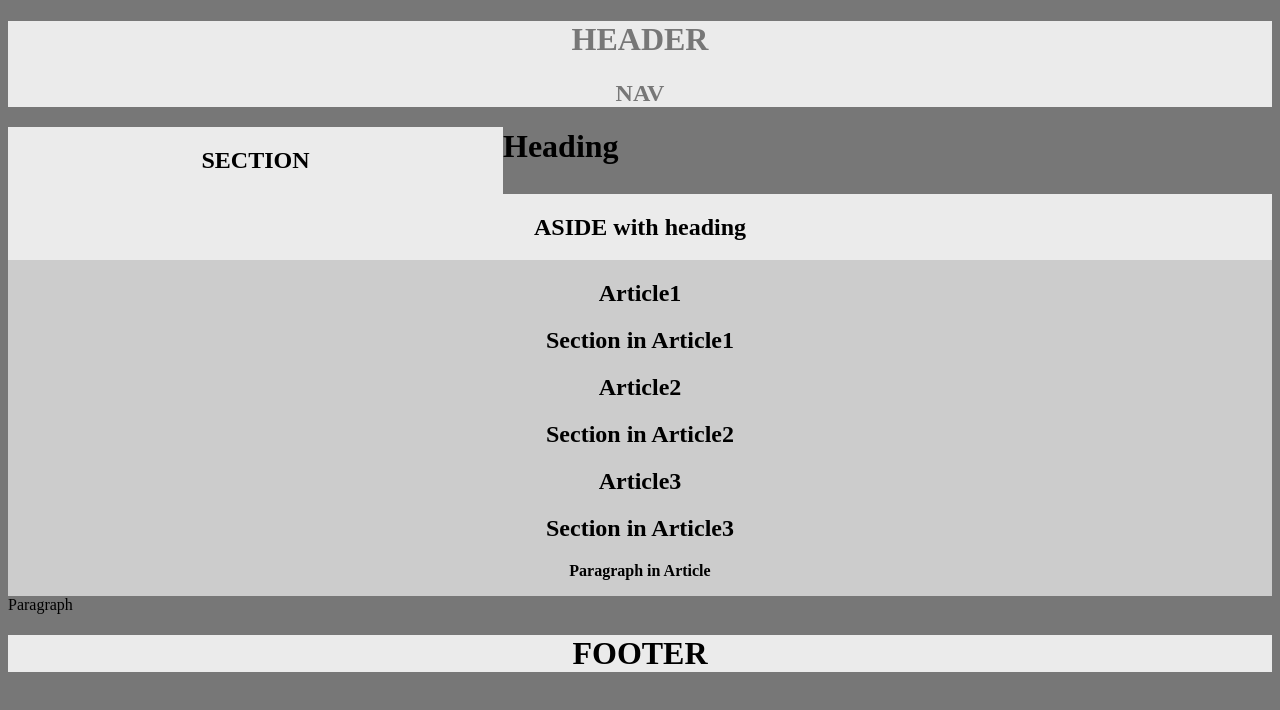
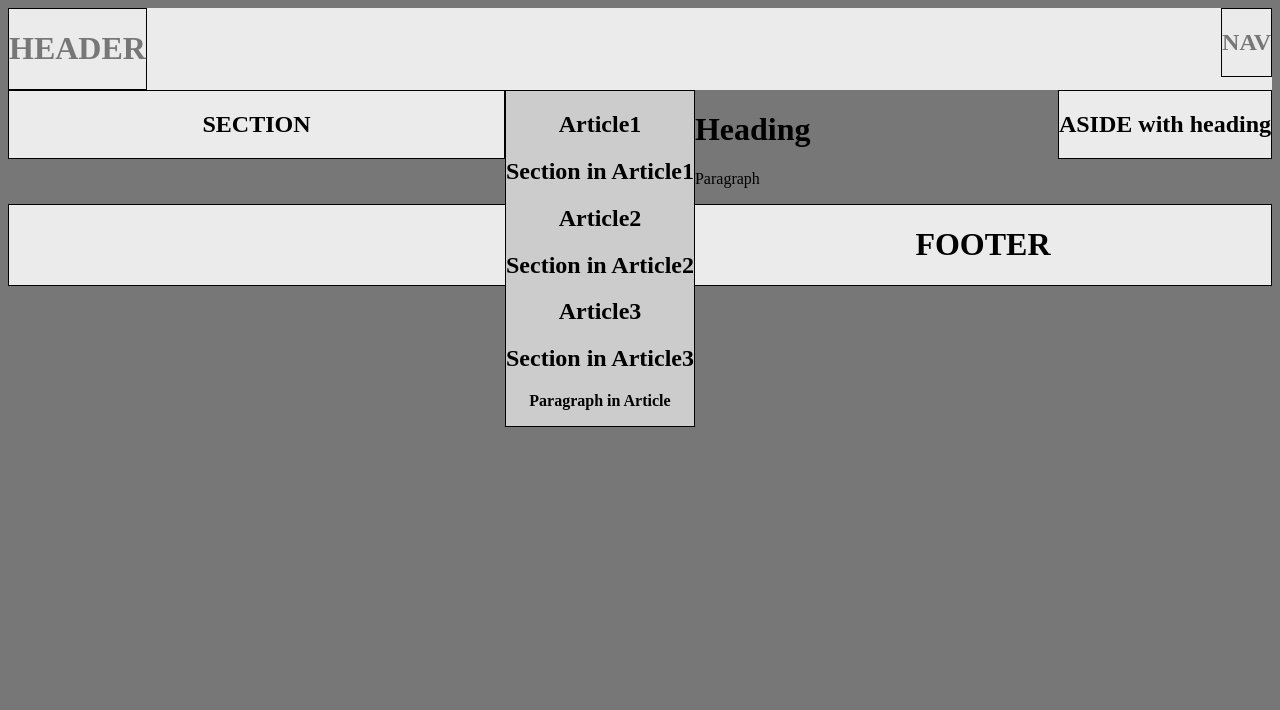
Before and after one commit to mbdavis313/mbdavis313.github.io, a plain HTML site: page index.html in a window 1280 px wide. Drawn offline with Linux system fonts and the light colour scheme.

Commit message:
Modifications made to index.html and style.css.

```diff
--- a/index.html
+++ b/index.html
@@ -20,7 +20,7 @@
 </head>
 <body id="body">
 	<div>
-		<div class="h1andp">
+		<div class="h1andp clearfix">
 			<header id="pageHeader">
 				<h1>HEADER</h1>
 			</header>
--- a/style.css
+++ b/style.css
@@ -25,55 +25,71 @@
     width: 960px font-size: 18px;
   }
   #pageHeader {
-    width: 100%;
-    height: 100%;
     font-weight: bold;
     color: #777;
     background: #ebebeb;
-    float: center;
-    text-align: center;
+    float: left;
+    border-top: 1px solid black;
+    border-left: 1px solid black;
+    border-right: 1px solid black;
+    border-bottom: 1px solid black;
   }
   #pageNav {
-    width: 100%;
-    height: 100%;
+    font-weight: bold;
+    background: #ebebeb;
+    float: right;
+    border-top: 1px solid black;
+    border-left: 1px solid black;
+    border-right: 1px solid black;
+    border-bottom: 1px solid black;
+  }
+  #pageFooter {
     font-weight: bold;
     background: #ebebeb;
     float: center;
     text-align: center;
-  }
-  #pageFooter {
-    width: 100%;
-    height: 100%;
-    font-weight: bold;
-    background: #ebebeb;
-    float: center;
-    text-align: center;
+    border-top: 1px solid black;
+    border-left: 1px solid black;
+    border-right: 1px solid black;
+    border-bottom: 1px solid black;
   }
   .section {
     width: 495px;
-    height: 100%;
     font-weight: bold;
     background: #ebebeb;
     float: left;
     text-align: center;
+    border-top: 1px solid black;
+    border-left: 1px solid black;
+    border-right: 1px solid black;
+    border-bottom: 1px solid black;
   }
   .article {
-    width: 100%;
-    height: 100%;
     font-weight: bold;
     background: #ccc;
     float: left;
     text-align: center;
+    border-top: 1px solid black;
+    border-left: 1px solid black;
+    border-right: 1px solid black;
+    border-bottom: 1px solid black;
   }
   .aside {
-    width: 100%;
-    height: 100%;
     font-weight: bold;
     background: #ebebeb;
     float: right;
     text-align: center;
+    border-top: 1px solid black;
+    border-left: 1px solid black;
+    border-right: 1px solid black;
+    border-bottom: 1px solid black;
   }
   .h1andp {
     color: #777;
     background: #ebebeb;
   }
+  .clearfix::after {
+    content: "";
+    clear: both;
+    display: table;
+  }
```
